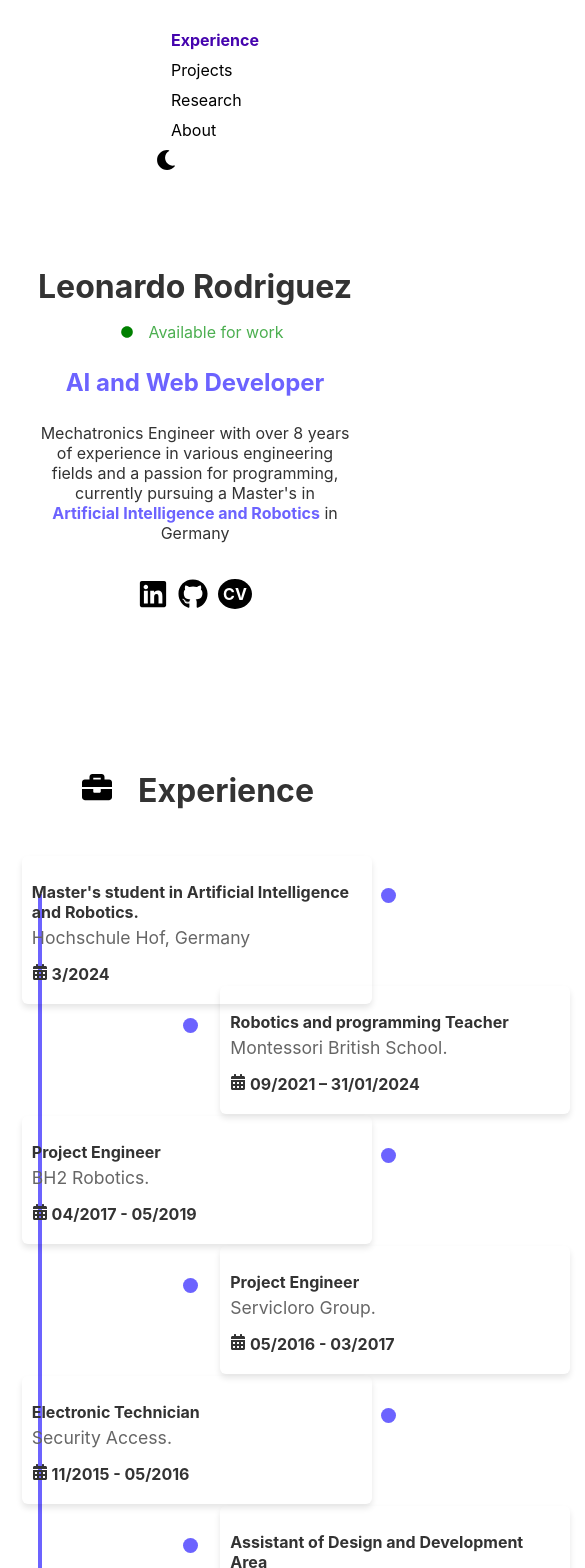
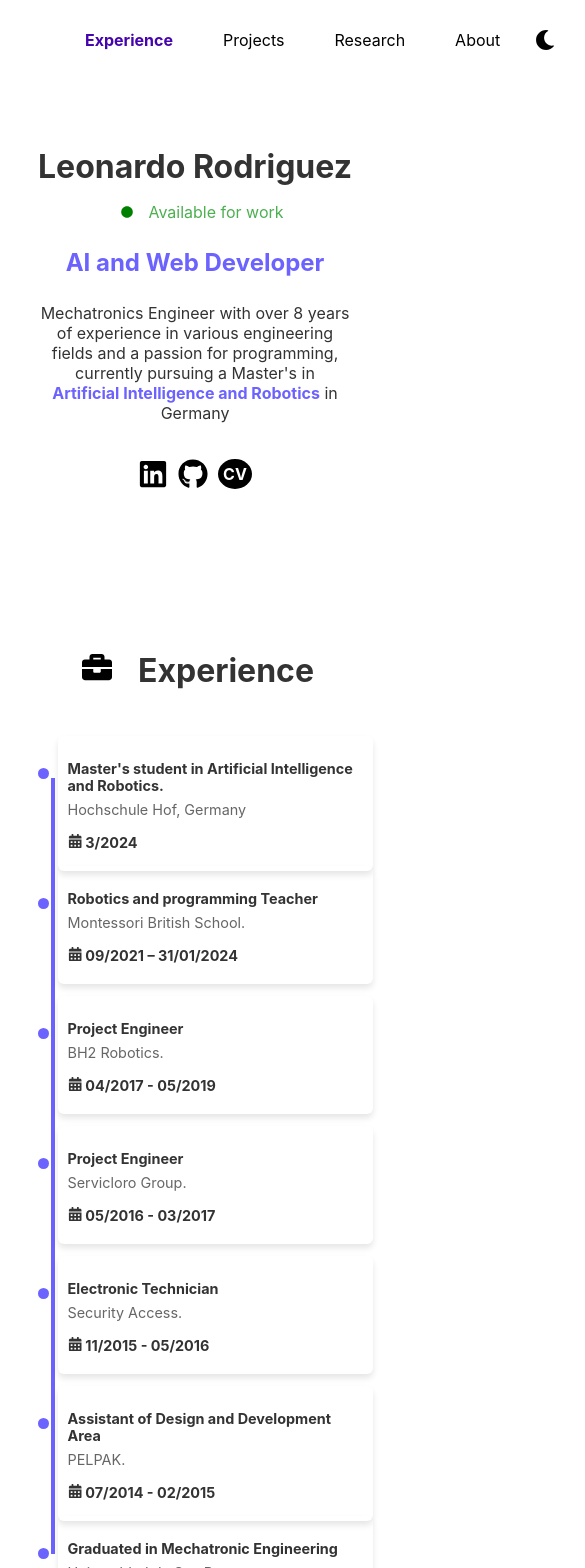
Before and after one commit to Engleonardorm7/Portfolio, a React (Create React App) app in the folder frontend/: page / in a window 390 px wide. Shown: the top 1568 px of the page, 585 px wide, since content can reach past the window. Built offline with nearby package versions, Linux system fonts and the light colour scheme; no server answers.

Commit message:
working on the responsive desing

```diff
--- a/frontend/src/App.css
+++ b/frontend/src/App.css
@@ -171,11 +171,13 @@
 }
 
 .timeline-container {
+  display: flex;
   flex-direction: column;
   position: relative;
-  max-width: 700px;
+  max-width: 80%;
   margin: 0 auto;
   padding: 10px 0;
+  margin-bottom: 10%;
 }
 
 .time-line-container {
@@ -232,21 +234,21 @@
 
 .timeline-item.left {
   align-self: flex-start;
-  left: -5.2%;
+  left: -2.8%;
   height: 90px;
 }
 
 .timeline-item.right {
-  left: 51.5%;
+  left: 51.6%;
   height: 90px;
 }
 .timeline-item::before {
   content: "";
   position: absolute;
   top: 40%;
-  right: -1%;
-  width: 15px;
-  height: 15px;
+  right: 1%;
+  width: 0.9rem;
+  height: 0.9rem;
   border-radius: 50%;
   background-color: #6c63ff;
   /* border: 3px solid white; */
@@ -256,8 +258,8 @@
   position: absolute;
   width: 4px;
   background-color: #6c63ff;
-  top: 160px;
-  bottom: 80px;
+  top: 16%;
+  bottom: 8%;
   left: 50%;
   margin-left: -2px;
 }
@@ -267,7 +269,7 @@
 /* ============================== */
 
 .projects-title {
-  margin-top: 200px;
+  padding-top: 6%;
   font-size: 2em;
   margin-bottom: 20px;
 }
@@ -290,11 +292,10 @@
 
 .project-list {
   display: flex;
-  gap: 20px;
   overflow-x: auto;
-  padding: 20px;
   scroll-snap-type: x mandatory;
   scroll-behavior: smooth;
+  width: 100%;
 }
 
 .project-item {
@@ -302,7 +303,7 @@
   border-radius: 10px;
   /* box-shadow: 0 4px 8px rgba(0, 0, 0, 0.3); */
   padding: 20px;
-  max-width: 1000px;
+  max-width: 100%;
   width: 100%;
   display: flex;
   flex-direction: column;
@@ -317,8 +318,8 @@
 } */
 
 .project-image {
-  width: 300px;
-  height: 200px;
+  width: 17rem;
+  height: 13rem;
   border-radius: 10px;
   background: white;
   align-items: center;
@@ -329,7 +330,7 @@
   text-align: center;
   font-size: 1.5em;
   font-weight: bold;
-  height: 40px;
+  height: auto;
 }
 
 .project-content {
@@ -347,12 +348,12 @@
   /* color: #666; */
   margin-right: 20px;
   width: center;
-  height: 150px;
+  height: auto;
 }
 .project-description-container {
   margin-top: 0px;
   flex-grow: 1;
-  width: 600px;
+  width: 50%;
 }
 
 .tools-icons {
@@ -426,7 +427,7 @@
 }
 
 .section-title {
-  margin-top: 200px;
+  padding-top: 6%;
   text-align: center;
   font-size: 2em;
   width: 100%;
@@ -508,6 +509,7 @@
   text-align: center;
 }
 .about h1 {
+  padding-top: 15%;
   font-size: 2em;
 }
 
@@ -620,27 +622,137 @@
 /* ============================== */
 /* Responsive                     */
 /* ============================== */
-@media (max-width: 600px) {
-  .nav {
-    flex-direction: column;
-    align-items: flex-start;
-  }
-  .nav-links {
-    flex-direction: column;
-    gap: 10px;
-  }
-  .project-item {
-    flex: 0 0 80%;
+@media (max-width: 768px) {
+  .timeline-container {
+    max-width: 90%;
   }
 
-  .timeline-item {
+  .timeline-item.left,
+  .timeline-item.right {
     width: 100%;
     left: 0;
   }
+
+  .timeline-item.right::before {
+    left: 0;
+  }
+
+  .timeline-item.left::before {
+    left: 0;
+  }
+
+  .timeline-container::before {
+    left: 2%; /* Ajustar la línea para pantallas más pequeñas */
+  }
+
+  .timeline-item::before {
+    left: -4%; /* Ajustar la posición del círculo */
+  }
+  /*----------------*/
+  .projects-wrapper {
+    max-width: 90%; /* Ajuste en pantallas más pequeñas */
+  }
+
+  .project-content {
+    flex-direction: column; /* Cambiar la disposición a vertical */
+  }
+
+  .project-title {
+    font-size: 1.3em; /* Ajustar el tamaño de la fuente */
+  }
+
+  .project-description {
+    margin-right: 0;
+    margin-bottom: 10px;
+    text-align: center; /* Centrar texto en pantallas pequeñas */
+  }
+
+  .scroll-button.left {
+    left: -50px;
+  }
+
+  .scroll-button.right {
+    right: -40px;
+  }
+
+  .scroll-button svg {
+    width: 40px;
+    height: 40px;
+  }
+
+  .project-image {
+    width: 100%; /* Imagen ajustada al 100% del ancho */
+    max-width: 15rem; /* Ajuste para pantallas más pequeñas */
+  }
+  /*-------------*/
+  .section-title {
+    font-size: 1.5em; /* Disminuir tamaño de fuente en móviles */
+  }
+
+  .paper-title {
+    font-size: 1.2em; /* Ajustar tamaño de título */
+  }
+
+  .paper-description {
+    font-size: 0.9em; /* Ajustar tamaño de descripción */
+  }
+
+  .download-btn {
+    padding: 0.5rem 1rem; /* Ajustar padding de botón */
+  }
+
+  .about h1 {
+    font-size: 1.5em; /* Disminuir tamaño del título de la sección 'about' */
+  }
+}
+
+@media (max-width: 480px) {
   .timeline-content {
     padding: 10px;
   }
-  .timeline-container:before {
-    left: 20px;
+
+  .timeline-title,
+  .timeline-date,
+  .timeline-company {
+    font-size: 0.9rem;
+  }
+
+  .timeline-item::before {
+    width: 0.7rem;
+    height: 0.7rem;
+    left: -6%;
+  }
+
+  .timeline-container::before {
+    left: 5%; /* Ajustar aún más para pantallas pequeñas */
+  }
+  /*----------------------*/
+  .projects-wrapper {
+    max-width: 100%; /* Ocupa todo el ancho disponible */
+  }
+
+  .project-title {
+    font-size: 1.2em; /* Reducir aún más el tamaño de la fuente */
+  }
+
+  .project-description {
+    font-size: 1em; /* Reducir tamaño de la fuente para mejor legibilidad */
+  }
+
+  .scroll-button.left {
+    left: -30px;
+  }
+
+  .scroll-button.right {
+    right: -30px;
+  }
+
+  .scroll-button svg {
+    width: 30px;
+    height: 30px;
+  }
+
+  .project-image {
+    max-width: 100%; /* Imagen al 100% para pantallas móviles */
   }
 }
--- a/frontend/src/App.js
+++ b/frontend/src/App.js
@@ -22,11 +22,17 @@ const Portfolio = () => {
     };
 
     const observer = new IntersectionObserver((entries) => {
+      let noSectionVisible = true;
+
       entries.forEach((entry) => {
         if (entry.isIntersecting) {
           setActiveSection(entry.target.id); // Cambia la sección activa al id de la sección visible
+          noSectionVisible = false;
         }
       });
+      if (noSectionVisible) {
+        setActiveSection("");
+      }
     }, observerOptions);
 
     sectionsRef.current.forEach((section) => {
--- a/frontend/src/papers.js
+++ b/frontend/src/papers.js
@@ -30,7 +30,7 @@ const Papers = () => {
   };
   const handlePrevPaper = () => {
     setCurrentPaperIndex((prevIndex) =>
-      prevIndex === 0 ? prevIndex.length - 1 : prevIndex - 1
+      prevIndex === 0 ? papers.length - 1 : prevIndex - 1
     );
   };
 
```
